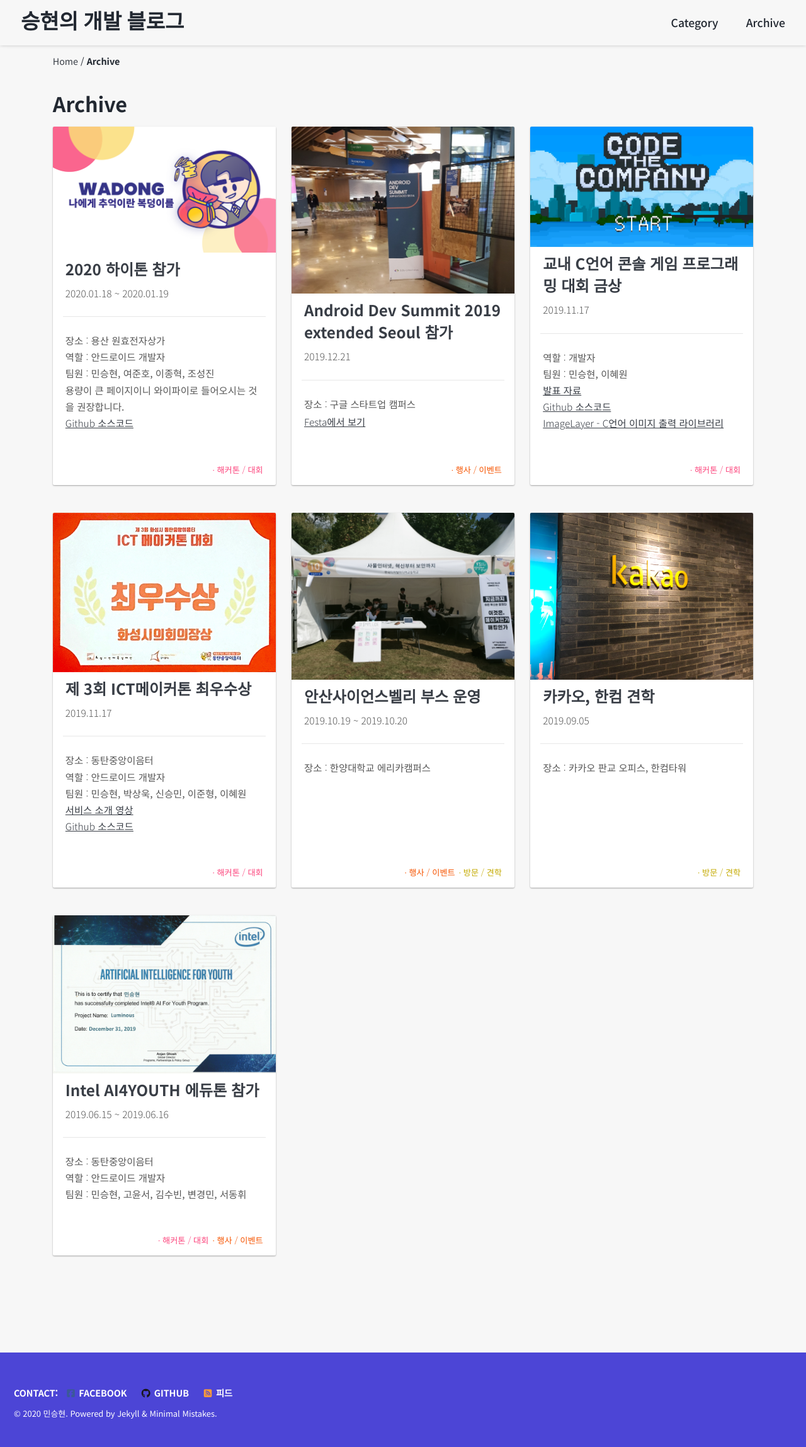
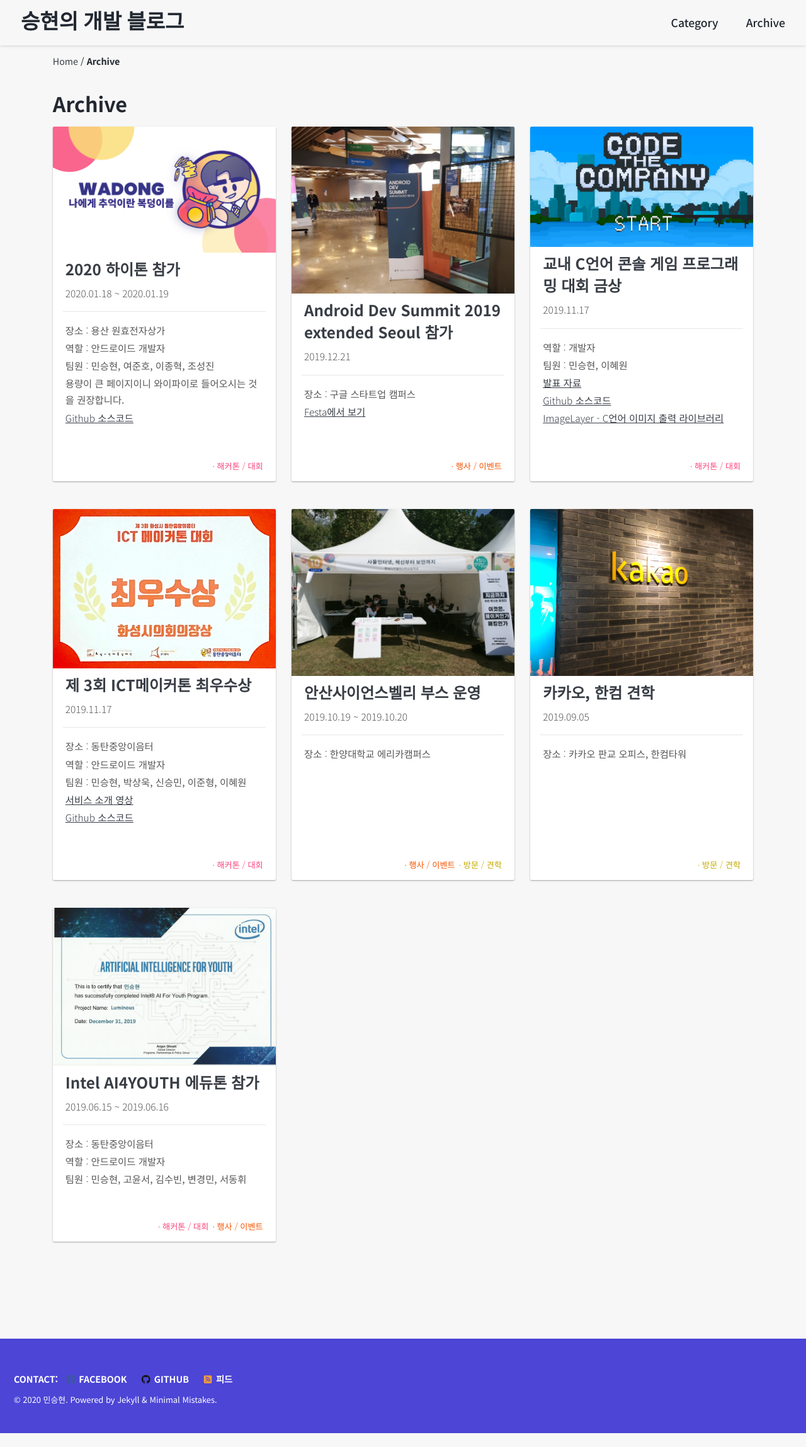
Before and after one commit to MinSeungHyun/minseunghyun.github.io, a Jekyll site: the page built from _pages/archive.md, in a window 1280 px wide. Shown: the whole page at 63% size. Built offline with Jekyll 4.4.1, drawn with Linux system fonts in a browser that asks for light colours; cached includes are drawn as plain includes; nearby versions of some CDN libraries; some web fonts are replaced; after the commit the page ends 2275 px from its top, so only the background shows below that.

Commit message:
Change some styles

```diff
--- a/_includes/portfolio-card.html
+++ b/_includes/portfolio-card.html
@@ -45,6 +45,7 @@
     {% else %}
       <p class="portfolio_info"></p>
     {% endif %}
+    <div class="portfolio_space"></div>
     <div class="portfolio_types">
       {% for typeIndex in post.types %}
         {% assign type = types[typeIndex] %}
--- a/_sass/portfolio.scss
+++ b/_sass/portfolio.scss
@@ -86,11 +86,11 @@ $content-side-margin: 20px;
     .portfolio_divider {
         height: 1px;
         background-color: #00000018;
-        margin: 24px 16px;
+        margin: 16px 16px;
     }
     .portfolio_info {
-        flex: 1 1 auto;
-        margin: 0 $content-side-margin;
+        margin: 0px $content-side-margin;
+        margin-bottom: 2px;
         color: $content-font-color;
         font-size: $content-font-size;
         strong {
@@ -100,6 +100,9 @@ $content-side-margin: 20px;
             text-decoration: underline;
             z-index: 0;
         }
+    }
+    .portfolio_space {
+        flex: 1 1 auto;
     }
     .portfolio_types {
         margin: 0 $content-side-margin;
```
